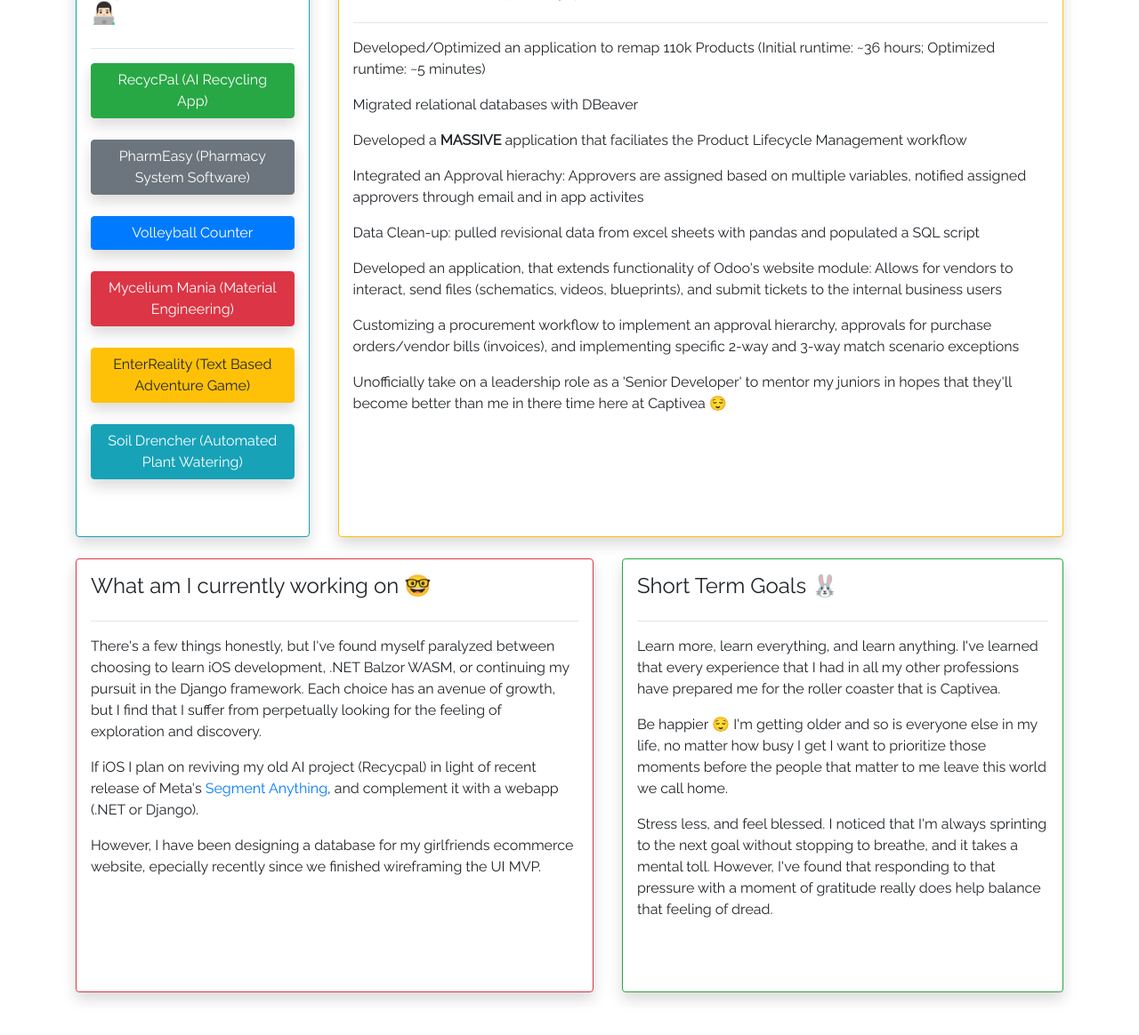
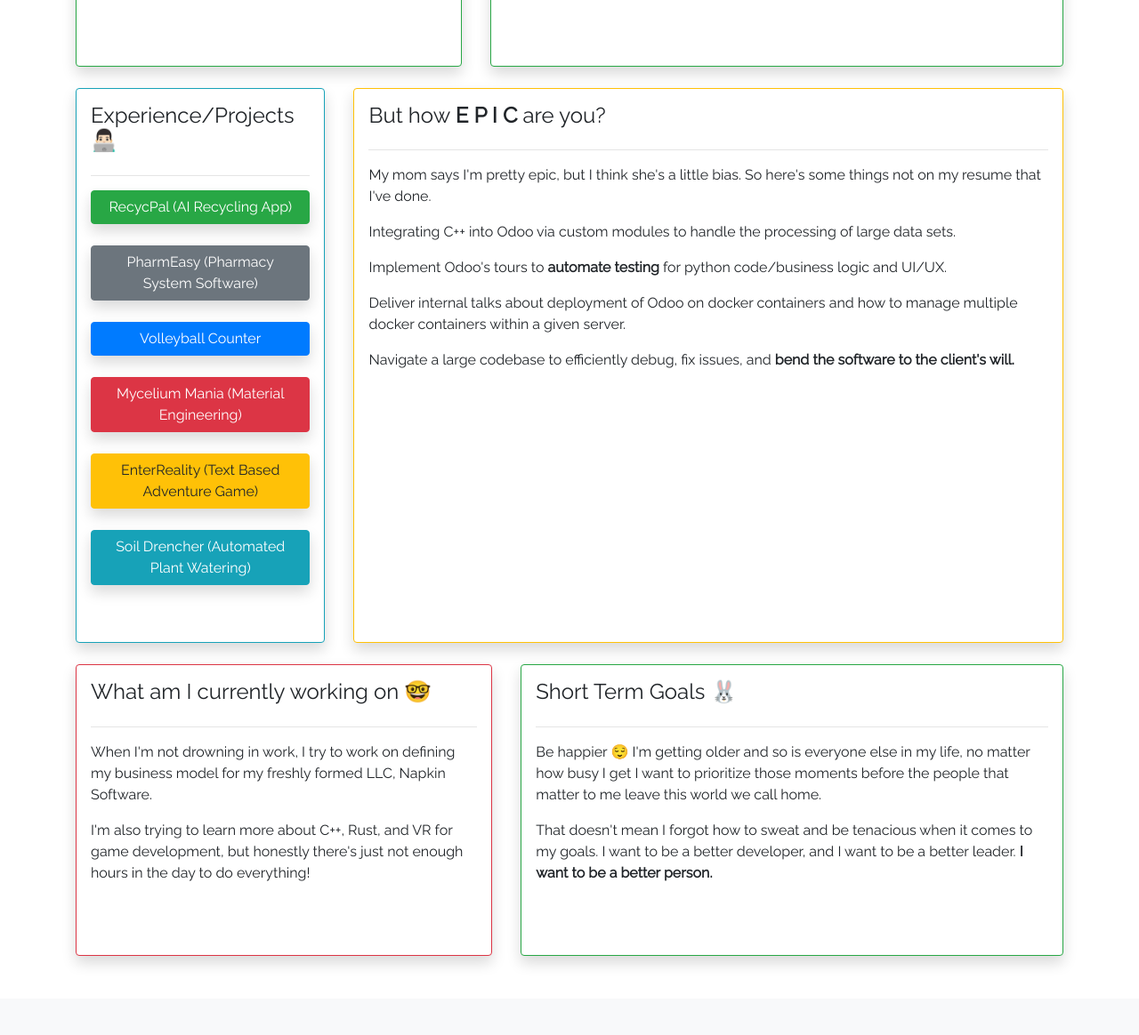
Before and after one commit to Resilliance/Portfolio, a Django app: page / in a window 1280 px wide. Shown: the part 1674-2838 px from the top of the page at 89% size. After the commit the page ends 2758 px from the top, so only its background shows below. Run offline with Django 4.2, Linux system fonts and the light colour scheme.

Commit message:
[ADD] Updated the Home page

```diff
--- a/blogs/templates/blogs/home.html
+++ b/blogs/templates/blogs/home.html
@@ -9,39 +9,45 @@
 
     <div class="container">
         <div class="d-flex flex-row">
-            <div class="d-flex flex-column-3 pr-3">
+            <div class="d-flex flex-column-4 pr-3">
                 <div class="card card-body shadow p-3 mb-5 bg-white-rounded h-100 border-success" id="profile-wrapper">
                     <br>
-                    <img id="profile-pic" class="shadow" src="{% static 'images/face1.jpg' %}">
+                    <img id="profile-pic"  class="shadow" src="{% static 'images/face1.jpg' %}">
                     <br>
                     <hr>
                     <br>
                     <h4><strong>Hey there, I'm Justin!</strong></h4>
-                    <p>I love coding so much that I eat, breath, and sleep development.</p>
+					<p>I program things and those things help people...I think</p>
                 </div>
             </div>
 
             <div class="d-flex flex-column-9 pl-3">
                 <div class="card card-body shadow p-3 mb-5 bg-white-rounded h-100 border-success">
-                    <h4>What am I up to now?</h4>
+                    <h4>New phone who dis?</h4>
                     <hr>
                     <p>
-                        After my arduous search to get my foot in the door of software engineering, I finally landed my dream at Captivea, an international multi-branched
-                        ERP Implementation company. Since starting back in May 2021, I've been doing some amazing work for our ITAR clients in Energy and Aerospace! Everyday is
-                        an adventure, and I've been given the space to spread my wings and learn as much as I can about business processes, DevOps, QA, and the Odoo framework (which is surprisngly similar to Django).
+					I build custom Odoo solutions professionally, and I'm an audacious dreamer in my free time. I'm a self-taught developer, and I've been programming for about 2 years now. I currently work with a consulting firm, Captivea, as an <strong>Odoo developer</strong> and <strong>Team Manager</strong>.
                     </p>
                     <br>
-                    <h4>What have I learned?</h4>
+					<h4>Absolutely <strong>Cracked</strong> (Skills)</h4>
+					<div class="row" >
+						<img style="width:75px;height:75px;" src="{% static 'images/git_icon.png' %}"/>
+						<img style="width:75px;height:75px;" src="{% static 'images/docker_icon.png' %}"/>
+						<img style="width:75px;height:75px;" src="{% static 'images/postgres_icon.png' %}"/>
+						<img style="width:75px;height:75px;" src="{% static 'images/python_icon.png' %}"/>
+						<img style="width:75px;height:75px;" src="{% static 'images/neovim_icon.png' %}"/>
+						<img style="width:75px;height:75px;" src="{% static 'images/js_icon.png' %}"/>
+						<img style="width:75px;height:75px;" src="{% static 'images/html_icon.png' %}"/>
+						<img style="width:75px;height:75px;" src="{% static 'images/css_icon.png' %}"/>
+					</div>
 					<hr>
-                    <p>
-                        Captivea works at a break neck pace, it feels like we are perpetually a start-up with how much work we have to deliver with such tight deadlines. With that stress, I've been able to expedite my learning
-                        in Python, MVC, deploying on Linux servers, SQL scripting, developing modules and so much more! Listing everything I've learned would take up over 100 lines of code in HTML, and I'd rather not bore you with the details 😅
-                    </p>
-
 
                     <ul class="social-links">
                         <a href="https://www.linkedin.com/in/justin-kieran-esguerra/">
                         <li><img class="social" src="{% static 'images/linkedin.jpg' %}"</li>
+                        </a>
+                        <a href="https://github.com/captivea-jeu">
+                        <li><img class="social" src="{% static 'images/Github.jpeg' %}"</li>
                         </a>
                         <a href="https://www.youtube.com/channel/UCnKYLCq2DxxRLo6fjWJVQlg">
                         <li><img class="social" src="{% static 'images/youtube.jpg' %}"</li>
@@ -79,21 +85,20 @@
 
             <div class="d-flex flex-column-6 pl-3">
                 <div class="card card-body shadow p-3 mb-5 bg-white-rounded border-warning h-100">
-                    <h4>What Can I Do 🤔 (My professional Achievements)</h4>
+					<h4>But how <strong>E P I C</strong> are you?</h4>
                     <hr>
-                    <p>Developed/Optimized an application to remap 110k Products (Initial runtime: ~36 hours; Optimized runtime: ~5 minutes)</p>
-                    <p>Migrated relational databases with DBeaver</p>
-                    <p>Developed a <strong>MASSIVE</strong> application that faciliates the Product Lifecycle Management workflow</p>
-                    <p>Integrated an Approval hierachy: Approvers are assigned based on multiple variables, notified assigned approvers through email and in app activites</p>
-                    <p>Data Clean-up: pulled revisional data from excel sheets with pandas and populated a SQL script</p>
-                    <p>Developed an application, that extends functionality of Odoo's website module: Allows for vendors to
-                        interact, send files (schematics, videos, blueprints), and submit tickets to the internal business users
+					<p>My mom says I'm pretty epic, but I think she's a little bias. So here's some things not on my resume that I've done.</p>
+					<p>
+					Integrating C++ into Odoo via custom modules to handle the processing of large data sets.
 					</p>
 					<p>
-                        Customizing a procurement workflow to implement an approval hierarchy, approvals for purchase orders/vendor bills (invoices), and implementing specific 2-way and 3-way match scenario exceptions
+					Implement Odoo's tours to <strong>automate testing</strong> for python code/business logic and UI/UX.
 					</p>
 					<p>
-                        Unofficially take on a leadership role as a 'Senior Developer' to mentor my juniors in hopes that they'll become better than me in there time here at Captivea 😌
+					Deliver internal talks about deployment of Odoo on docker containers and how to manage multiple docker containers within a given server.
+					</p>
+					<p>
+					Navigate a large codebase to efficiently debug, fix issues, and <strong>bend the software to the client's will.</strong>
 					</p>
                 </div>
             </div>
@@ -106,16 +111,10 @@
                     <h4>What am I currently working on 🤓</h4>
                     <hr>
 					<p>
-                        There's a few things honestly, but I've found myself paralyzed between choosing to learn iOS development, .NET Balzor WASM, or continuing my pursuit in the Django framework.
-                        Each choice has an avenue of growth, but I find that I suffer from perpetually looking for the feeling of exploration and discovery.
+					When I'm not drowning in work, I try to work on defining my business model for my freshly formed LLC, Napkin Software.
 					</p>
 					<p>
-                        If iOS I plan on reviving my old AI project (Recycpal) in light of
-                        recent release of Meta's <a href="https://segment-anything.com" target="_blank">Segment Anything</a>, and complement
-                        it with a webapp (.NET or Django).
-                    </p>
-                    <p>
-                        However, I have been designing a database for my girlfriends ecommerce website, epecially recently since we finished wireframing the UI MVP.
+					I'm also trying to learn more about C++, Rust, and VR for game development, but honestly there's just not enough hours in the day to do everything!
 					</p>
                 </div>
             </div>
@@ -125,15 +124,11 @@
                     <h4>Short Term Goals 🐰</h4>
                     <hr>
                     <p>
-                        Learn more, learn everything, and learn anything. I've learned that every experience that I had in all my other professions have prepared me for the roller coaster that is Captivea.
-                    </p>
-                    <p>
                         Be happier 😌 I'm getting older and so is everyone else in my life, no matter how busy I get I want to prioritize those moments before the people that matter to me leave this
                         world we call home.
                     </p>
                     <p>
-                        Stress less, and feel blessed. I noticed that I'm always sprinting to the next goal without stopping to breathe, and it takes a mental toll. However, I've found that responding to that
-                        pressure with a moment of gratitude really does help balance that feeling of dread.
+					That doesn't mean I forgot how to sweat and be tenacious when it comes to my goals. I want to be a better developer, and I want to be a better leader. <strong>I want to be a better person.</strong>
                     </p>
                 </div>
             </div>
```
Also changed, not shown: 1 other file. Lines whose indentation alone changed are shown as unchanged.
